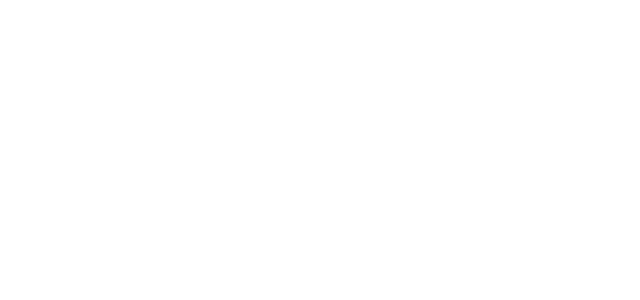
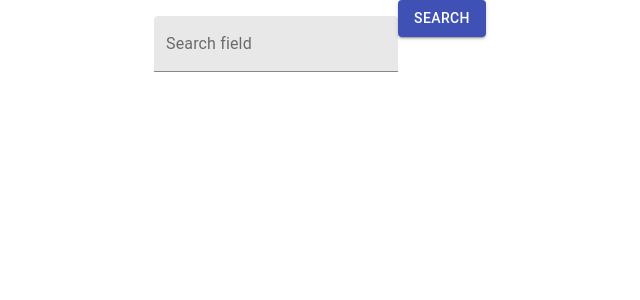
Before and after one commit to mnurfilza/jojonomic_test, a React (Create React App) app: page / in a window 1280 px wide. Shown: the top 300 px of the page, without its empty margins (320-960 px from the left). Built offline with nearby package versions, Linux system fonts and the light colour scheme.

Commit message:
menambahkan api

```diff
--- a/package.json
+++ b/package.json
@@ -3,12 +3,15 @@
   "version": "0.1.0",
   "private": true,
   "dependencies": {
+    "@material-ui/core": "^4.8.0",
+    "@material-ui/icons": "^4.5.1",
     "@testing-library/jest-dom": "^4.2.4",
     "@testing-library/react": "^9.4.0",
     "@testing-library/user-event": "^7.1.2",
     "react": "^16.12.0",
     "react-dom": "^16.12.0",
-    "react-scripts": "3.3.0"
+    "react-scripts": "3.3.0",
+    "react-transition-group": "^4.3.0"
   },
   "scripts": {
     "start": "react-scripts start",
--- a/src/App.js
+++ b/src/App.js
@@ -1,12 +1,13 @@
 import React from 'react';
 import logo from './logo.svg';
+import Search from './search.js'
 
 import './App.css';
 
 function App() {
   return (
     <div className="App">
-
+      <Search/>
     </div>
   );
 }
--- a/src/search.js
+++ b/src/search.js
@@ -1,12 +1,29 @@
-import React from 'react';
+import React,{useState} from 'react';
+import Button from '@material-ui/core/Button';
+import TextField from '@material-ui/core/TextField';
 
 
 function Search() {
+  const [input, setInput] = useState({});
+
+
+  function searchHandle(e) {
+    console.log(input)
+   }
+
+   function handleChange(e) {
+    setInput(e.target.value)
+   }
+
   return (
     <div>
-        <input/>
+      <TextField  onChange={handleChange} id="filled-search" label="Search field"  margin="normal" type="search" variant="filled" />
+      <Button variant="contained" onClick={searchHandle} color="primary">
+        Search
+      </Button>
     </div>
   );
 }
 
+
 export default Search;
```
Also changed, not shown: 1 other file (tests, documents, lock files or other folders).
